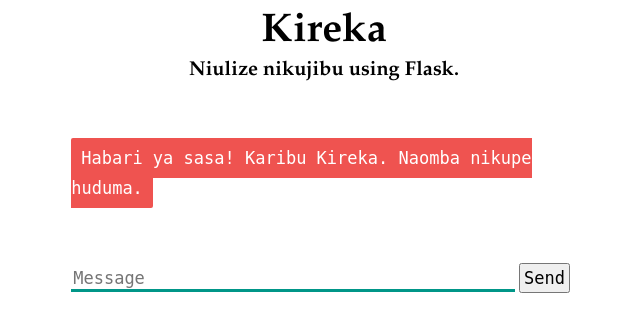
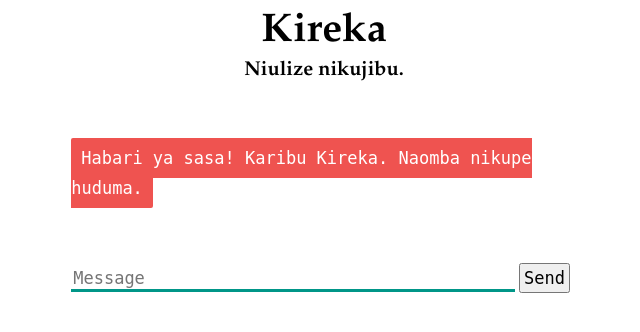
Before and after one commit to msamwelmollel/kirekachatbot, a Flask app: page / in a window 1280 px wide. Shown: the top 332 px of the page, without its empty margins (316-956 px from the left). Run offline with Flask 2, Linux system fonts and the light colour scheme; parts of the project's set-up code (start-up, migrations or seed data) failed here and were passed over; some libraries are stand-ins or nearby versions.

Commit message:
Update index.html

```diff
--- a/templates/index.html
+++ b/templates/index.html
@@ -6,7 +6,7 @@
   </head>
   <body>
     <h1>Kireka</h1>
-    <h3>Niulize nikujibu</a> using Flask.</h3>
+    <h3>Niulize nikujibu</a>.</h3>
     <div>
       <div id="chatbox">
         <p class="botText"><span>Habari ya sasa! Karibu Kireka. Naomba nikupe huduma.</span></p>
```
